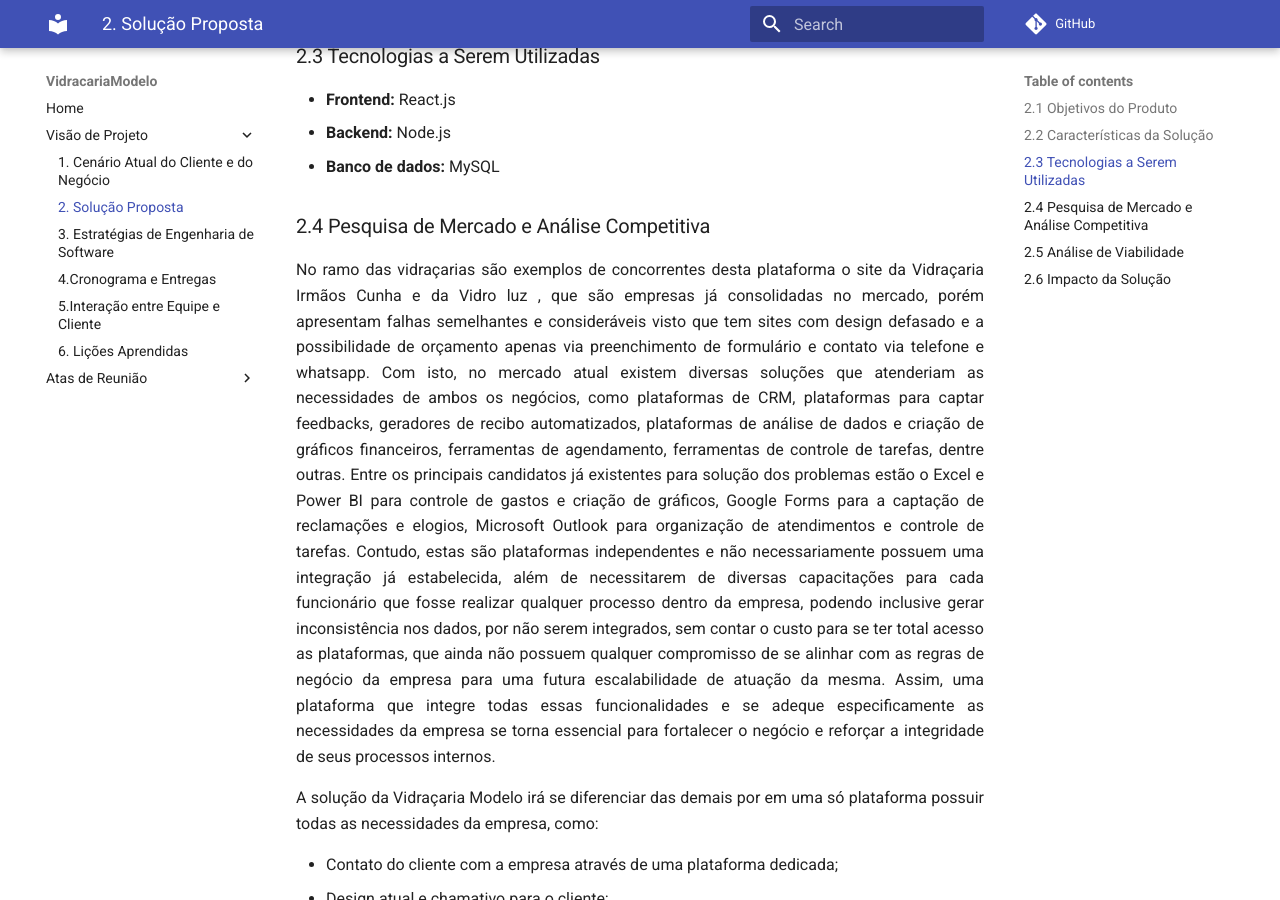
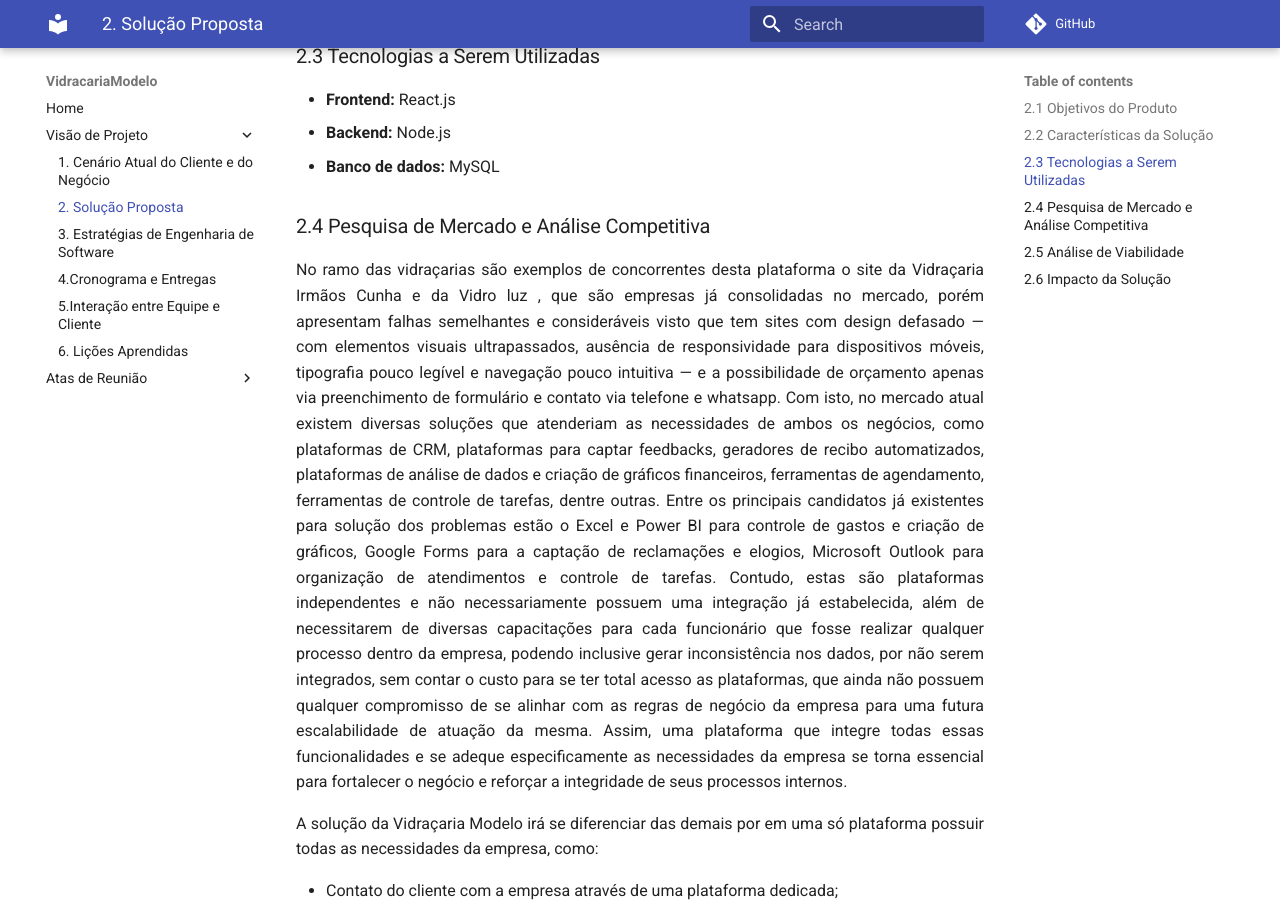
Before and after one commit to mdsreq-fga-unb/2025.1-T01-VidracariaModelo, an MkDocs documentation site: the page built from docs/docs/VisaodeProduto/Solucao_proposta.md, in a window 1280 px wide and 900 px high, scrolled down 2077 px. Built offline with MkDocs 1.6.1 and Material for MkDocs 9.7.7, drawn with Linux system fonts in a browser that asks for light colours; comment, search, counter and statistics services are not loaded.

Commit message:
Descrição que tinha faltado

```diff
--- a/docs/docs/VisaodeProduto/Solucao_proposta.md
+++ b/docs/docs/VisaodeProduto/Solucao_proposta.md
@@ -63,7 +63,7 @@ A solução proposta consiste em um sistema web para a Vidraçaria Modelo, com f
 No ramo das vidraçarias são exemplos de concorrentes desta plataforma o site da
 Vidraçaria Irmãos Cunha e da Vidro luz , que são empresas já consolidadas no mercado,
 porém apresentam falhas semelhantes e consideráveis visto que tem sites com design
-defasado e a possibilidade de orçamento apenas via preenchimento de formulário e contato
+defasado — com elementos visuais ultrapassados, ausência de responsividade para dispositivos móveis, tipografia pouco legível e navegação pouco intuitiva —  e a possibilidade de orçamento apenas via preenchimento de formulário e contato
 via telefone e whatsapp. Com isto, no mercado atual existem diversas soluções que atenderiam as necessidades de ambos os negócios, como plataformas de CRM, plataformas para captar feedbacks, geradores de recibo automatizados, plataformas de análise de dados e criação de gráficos financeiros, ferramentas de agendamento, ferramentas de controle de tarefas, dentre outras. Entre os principais candidatos já existentes para solução dos problemas estão o Excel e Power BI para controle de gastos e criação de gráficos, Google Forms para a captação de reclamações e elogios, Microsoft Outlook para organização de atendimentos e controle de tarefas. Contudo, estas são plataformas independentes e não necessariamente possuem uma integração já estabelecida, além de necessitarem de diversas capacitações para cada funcionário que fosse realizar qualquer processo dentro da empresa, podendo inclusive gerar inconsistência nos dados, por não serem integrados, sem contar o custo para se ter total acesso as plataformas, que ainda não possuem qualquer compromisso de se alinhar com as regras de negócio da empresa para uma futura escalabilidade de atuação da mesma. Assim, uma plataforma que integre todas essas funcionalidades e se adeque especificamente as necessidades da empresa se torna essencial para fortalecer o negócio e reforçar a integridade de seus processos internos.
 
 A solução da Vidraçaria Modelo irá se diferenciar das demais por em uma só plataforma possuir todas as necessidades da empresa, como:
```
